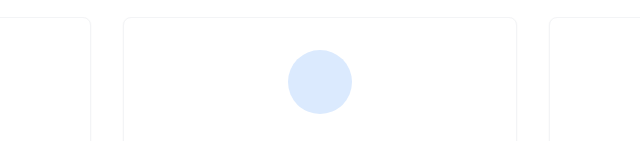
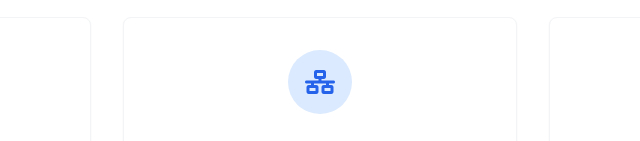
Before and after one commit to BINetCom/website, a plain HTML site: page services-formation.html in a window 1280 px wide. Shown: the part 655-796 px from the top of the page, 320-960 px from the left. Drawn offline with nearby package versions, Linux system fonts and the light colour scheme.

Commit message:
Update services-formation.html

```diff
--- a/services-formation.html
+++ b/services-formation.html
@@ -231,7 +231,7 @@
 				<!-- Intelligence Artificielle -->
 				<div class="bg-white dark:bg-gray-800 p-8 rounded-lg shadow-sm hover:shadow-md transition-all duration-300 border border-gray-100 dark:border-gray-700"  >
 					<div class="w-16 h-16 bg-blue-100 dark:bg-blue-900/30 rounded-full flex items-center justify-center mb-6 text-primary dark:text-blue-300 text-2xl mx-auto">
-						<i class="fas fa-network-wireless"></i>
+						<i class="fas fa-network-wired"></i>
 					</div>
 					<h3 class="text-xl font-bold text-center text-gray-900 dark:text-white mb-4">Métiers de la radio mobile</h3>
 					<ul class="text-gray-600 dark:text-gray-300 space-y-2 text-sm mb-4">
```
